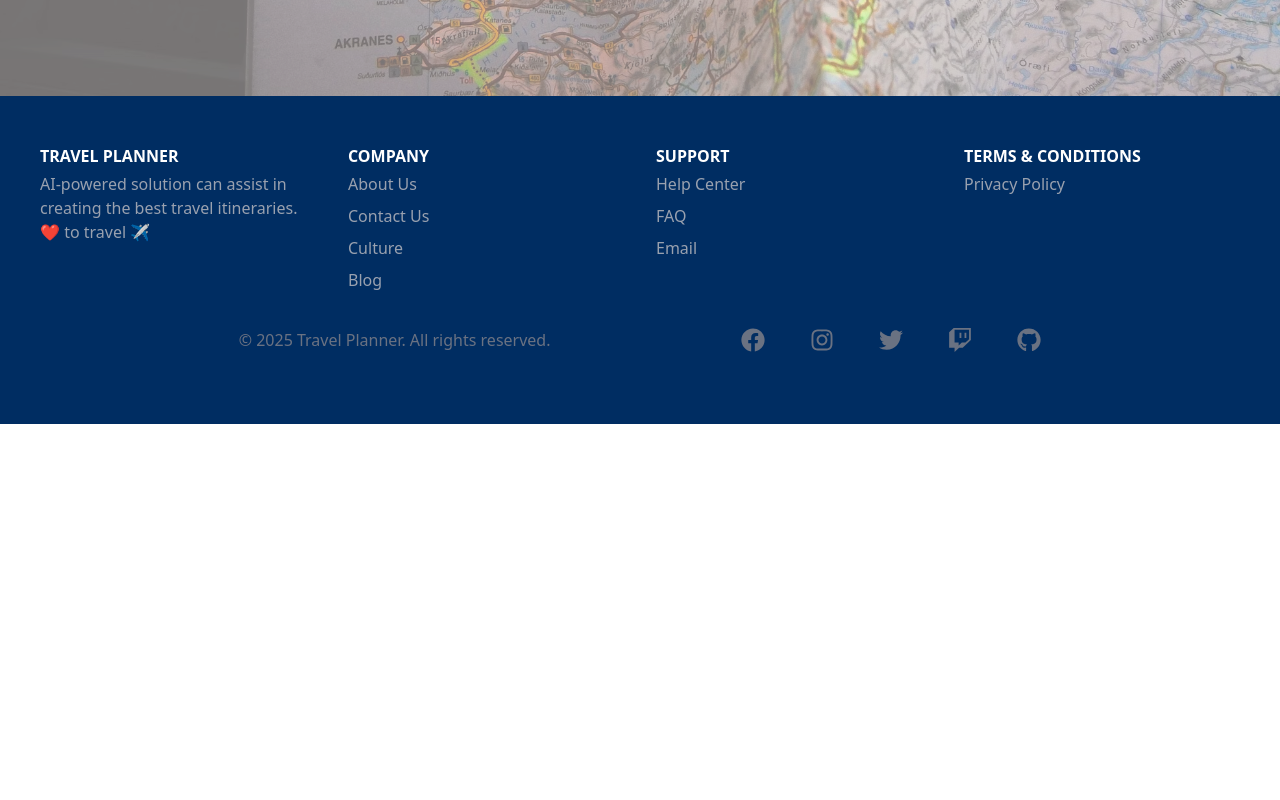
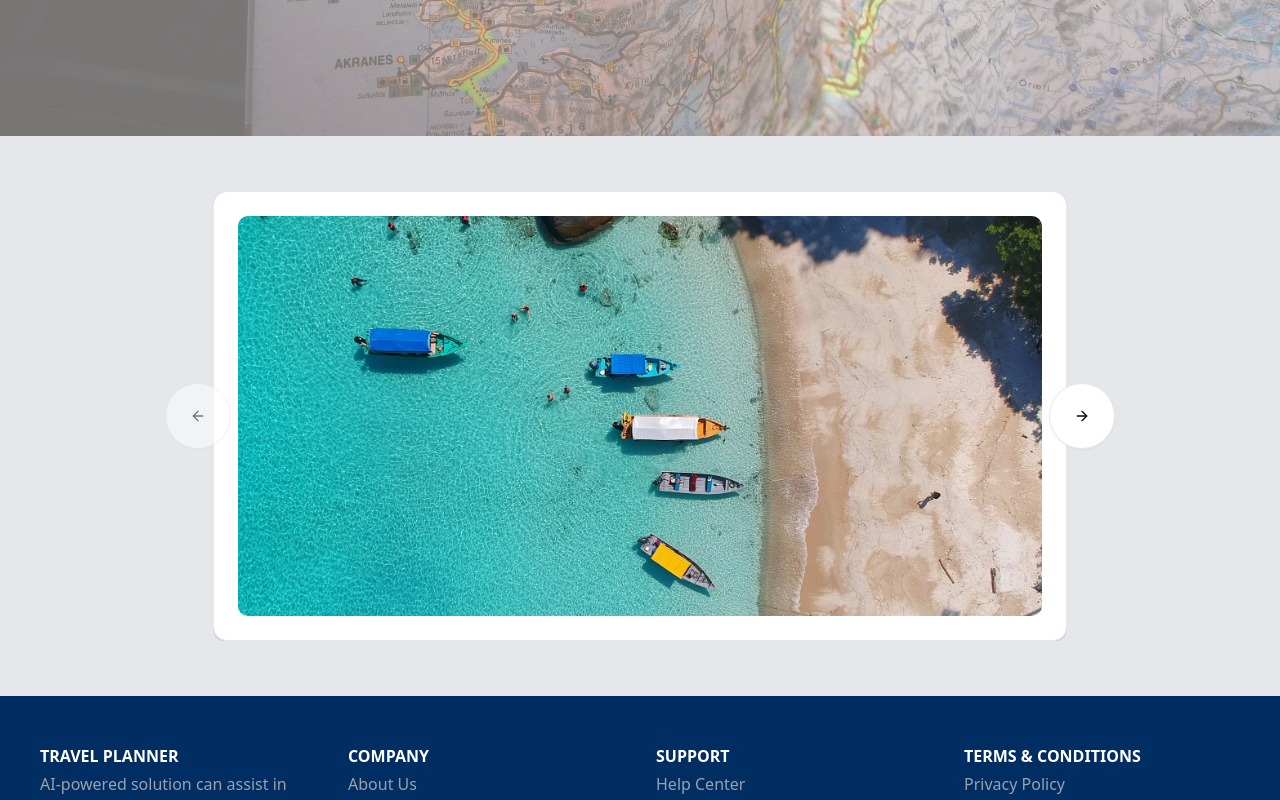
Before and after one commit to AI-TravelPlanner/TravelPlaner_Frontend, a React (Vite) app: page / in a window 1280 px wide. Shown: the part 660-1460 px from the top of the page. Before the commit the page ends 1084 px from the top, so only its background shows below. Built offline with nearby package versions, Linux system fonts and the light colour scheme.

Commit message:
Added image carcousel component

```diff
--- a/package.json
+++ b/package.json
@@ -22,6 +22,7 @@
     "class-variance-authority": "^0.7.1",
     "clsx": "^2.1.1",
     "date-fns": "^3.6.0",
+    "embla-carousel-react": "^8.5.2",
     "framer-motion": "^12.4.7",
     "lucide-react": "^0.477.0",
     "react": "^18.3.1",
--- /dev/null
+++ b/src/components/ui/card.jsx
@@ -0,0 +1,92 @@
+import * as React from "react";
+
+import { cn } from "@/lib/utils";
+
+function Card({ className, ...props }) {
+  return (
+    <div
+      data-slot="card"
+      className={cn(
+        "bg-card text-card-foreground flex flex-col gap-6 rounded-xl border py-6 shadow-sm",
+        className
+      )}
+      {...props}
+    />
+  );
+}
+
+function CardHeader({ className, ...props }) {
+  return (
+    <div
+      data-slot="card-header"
+      className={cn(
+        "@container/card-header grid auto-rows-min grid-rows-[auto_auto] items-start gap-1.5 px-6 has-data-[slot=card-action]:grid-cols-[1fr_auto] [.border-b]:pb-6",
+        className
+      )}
+      {...props}
+    />
+  );
+}
+
+function CardTitle({ className, ...props }) {
+  return (
+    <div
+      data-slot="card-title"
+      className={cn("leading-none font-semibold", className)}
+      {...props}
+    />
+  );
+}
+
+function CardDescription({ className, ...props }) {
+  return (
+    <div
+      data-slot="card-description"
+      className={cn("text-muted-foreground text-sm", className)}
+      {...props}
+    />
+  );
+}
+
+function CardAction({ className, ...props }) {
+  return (
+    <div
+      data-slot="card-action"
+      className={cn(
+        "col-start-2 row-span-2 row-start-1 self-start justify-self-end",
+        className
+      )}
+      {...props}
+    />
+  );
+}
+
+function CardContent({ className, ...props }) {
+  return (
+    <div
+      data-slot="card-content"
+      className={cn("px-6", className)}
+      {...props}
+    />
+  );
+}
+
+function CardFooter({ className, ...props }) {
+  return (
+    <div
+      data-slot="card-footer"
+      className={cn("flex items-center px-6 [.border-t]:pt-6", className)}
+      {...props}
+    />
+  );
+}
+
+export {
+  Card,
+  CardHeader,
+  CardFooter,
+  CardTitle,
+  CardAction,
+  CardDescription,
+  CardContent,
+};
--- /dev/null
+++ b/src/components/ui/carousel.jsx
@@ -0,0 +1,215 @@
+import * as React from "react";
+import useEmblaCarousel from "embla-carousel-react";
+import { ArrowLeft, ArrowRight } from "lucide-react";
+
+import { cn } from "@/lib/utils";
+import { Button } from "@/components/ui/button";
+
+const CarouselContext = React.createContext(null);
+
+function useCarousel() {
+  const context = React.useContext(CarouselContext);
+
+  if (!context) {
+    throw new Error("useCarousel must be used within a <Carousel />");
+  }
+
+  return context;
+}
+
+function Carousel({
+  orientation = "horizontal",
+  opts,
+  setApi,
+  plugins,
+  className,
+  children,
+  ...props
+}) {
+  const [carouselRef, api] = useEmblaCarousel(
+    {
+      ...opts,
+      axis: orientation === "horizontal" ? "x" : "y",
+    },
+    plugins
+  );
+  const [canScrollPrev, setCanScrollPrev] = React.useState(false);
+  const [canScrollNext, setCanScrollNext] = React.useState(false);
+
+  const onSelect = React.useCallback((api) => {
+    if (!api) return;
+    setCanScrollPrev(api.canScrollPrev());
+    setCanScrollNext(api.canScrollNext());
+  }, []);
+
+  const scrollPrev = React.useCallback(() => {
+    api?.scrollPrev();
+  }, [api]);
+
+  const scrollNext = React.useCallback(() => {
+    api?.scrollNext();
+  }, [api]);
+
+  const handleKeyDown = React.useCallback(
+    (event) => {
+      if (event.key === "ArrowLeft") {
+        event.preventDefault();
+        scrollPrev();
+      } else if (event.key === "ArrowRight") {
+        event.preventDefault();
+        scrollNext();
+      }
+    },
+    [scrollPrev, scrollNext]
+  );
+
+  React.useEffect(() => {
+    if (!api || !setApi) return;
+    setApi(api);
+  }, [api, setApi]);
+
+  React.useEffect(() => {
+    if (!api) return;
+    onSelect(api);
+    api.on("reInit", onSelect);
+    api.on("select", onSelect);
+
+    return () => {
+      api?.off("select", onSelect);
+    };
+  }, [api, onSelect]);
+
+  return (
+    <CarouselContext.Provider
+      value={{
+        carouselRef,
+        api: api,
+        opts,
+        orientation:
+          orientation || (opts?.axis === "y" ? "vertical" : "horizontal"),
+        scrollPrev,
+        scrollNext,
+        canScrollPrev,
+        canScrollNext,
+      }}
+    >
+      <div
+        onKeyDownCapture={handleKeyDown}
+        className={cn("relative", className)}
+        role="region"
+        aria-roledescription="carousel"
+        data-slot="carousel"
+        {...props}
+      >
+        {children}
+      </div>
+    </CarouselContext.Provider>
+  );
+}
+
+function CarouselContent({ className, ...props }) {
+  const { carouselRef, orientation } = useCarousel();
+
+  return (
+    <div
+      ref={carouselRef}
+      className="overflow-hidden"
+      data-slot="carousel-content"
+    >
+      <div
+        className={cn(
+          "flex",
+          orientation === "horizontal" ? "-ml-4" : "-mt-4 flex-col",
+          className
+        )}
+        {...props}
+      />
+    </div>
+  );
+}
+
+function CarouselItem({ className, ...props }) {
+  const { orientation } = useCarousel();
+
+  return (
+    <div
+      role="group"
+      aria-roledescription="slide"
+      data-slot="carousel-item"
+      className={cn(
+        "min-w-0 shrink-0 grow-0 basis-full",
+        orientation === "horizontal" ? "pl-4" : "pt-4",
+        className
+      )}
+      {...props}
+    />
+  );
+}
+
+function CarouselPrevious({
+  className,
+  variant = "outline",
+  size = "icon",
+  ...props
+}) {
+  const { orientation, scrollPrev, canScrollPrev } = useCarousel();
+
+  return (
+    <Button
+      data-slot="carousel-previous"
+      variant={variant}
+      size={size}
+      className={cn(
+        "absolute size-8 rounded-full",
+        orientation === "horizontal"
+          ? "top-1/2 -left-12 -translate-y-1/2"
+          : "-top-12 left-1/2 -translate-x-1/2 rotate-90",
+        className
+      )}
+      disabled={!canScrollPrev}
+      onClick={scrollPrev}
+      {...props}
+    >
+      <ArrowLeft />
+      <span className="sr-only">Previous slide</span>
+    </Button>
+  );
+}
+
+function CarouselNext({
+  className,
+  variant = "outline",
+  size = "icon",
+  ...props
+}) {
+  const { orientation, scrollNext, canScrollNext } = useCarousel();
+
+  return (
+    <Button
+      data-slot="carousel-next"
+      variant={variant}
+      size={size}
+      className={cn(
+        "absolute size-8 rounded-full",
+        orientation === "horizontal"
+          ? "top-1/2 -right-12 -translate-y-1/2"
+          : "-bottom-12 left-1/2 -translate-x-1/2 rotate-90",
+        className
+      )}
+      disabled={!canScrollNext}
+      onClick={scrollNext}
+      {...props}
+    >
+      <ArrowRight />
+      <span className="sr-only">Next slide</span>
+    </Button>
+  );
+}
+
+export {
+  Carousel,
+  CarouselContent,
+  CarouselItem,
+  CarouselPrevious,
+  CarouselNext,
+};
--- a/src/home/HomePage.jsx
+++ b/src/home/HomePage.jsx
@@ -1,11 +1,13 @@
 /* eslint-disable no-unused-vars */
 import React from "react";
 import { motion } from "framer-motion";
+import ImageCarousel from "./ImageCarcousel";
 
 const HomePage = () => {
   return (
+    <div>
       <section
-      className="relative bg-gray-200 min-h-[70vh] flex justify-center items-center overflow-hidden p-10"
+        className="relative bg-gray-200 min-h-[85vh] flex justify-center items-center overflow-hidden p-10"
         style={{
           // Background image styling
           backgroundImage: "url('/src/assets/hero-img/map.jpeg')",
@@ -49,6 +51,10 @@ const HomePage = () => {
           </div>
         </motion.div>
       </section>
+
+      {/* Image Carousel Component imported*/}
+      <ImageCarousel />
+    </div>
   );
 };
 
--- /dev/null
+++ b/src/home/ImageCarcousel.jsx
@@ -0,0 +1,58 @@
+import * as React from "react";
+
+// Card components imported for carousel items
+import { Card, CardContent } from "@/components/ui/card";
+
+// Carousel components imported for the image carousel functionality
+import {
+  Carousel,
+  CarouselContent,
+  CarouselItem,
+  CarouselNext,
+  CarouselPrevious,
+} from "@/components/ui/carousel";
+
+// Array of image carousel
+const travelImagesArr = [
+  "/src/assets/hero-img/beach.jpeg",
+  "/src/assets/hero-img/female-traveler.jpg",
+  "/src/assets/hero-img/landmark.jpeg",
+  "/src/assets/hero-img/plane.jpg",
+  "/src/assets/hero-img/plane2.jpg",
+];
+
+// ImageCarousel component
+export function ImageCarousel() {
+  return (
+    <div className="bg-gray-200 min-h-[70vh] py-10 flex justify-center items-center overflow-hidden">
+      <Carousel className="w-2/3">
+        <CarouselContent>
+          {/* Looping through each image in the 'travelImagesArr' array */}
+          {travelImagesArr.map((src, count) => (
+            <CarouselItem key={count} className="flex justify-center">
+              {/* Card component */}
+              <Card className="w-full">
+                <CardContent className="flex justify-center">
+                  {/* Image styling */}
+                  <img
+                    src={src}
+                    alt={`Travel images ${count + 1}`}
+                    className="w-full h-100 object-cover rounded-lg"
+                  />
+                </CardContent>
+              </Card>
+            </CarouselItem>
+          ))}
+        </CarouselContent>
+
+        {/* Carousel Previous button */}
+        <CarouselPrevious className="cursor-pointer p-8" />
+
+        {/* Carousel Next button */}
+        <CarouselNext className="cursor-pointer p-8" />
+      </Carousel>
+    </div>
+  );
+}
+
+export default ImageCarousel;
```
Also changed, not shown: 1 other file (tests, documents, lock files or other folders). Lines whose indentation alone changed are shown as unchanged.
